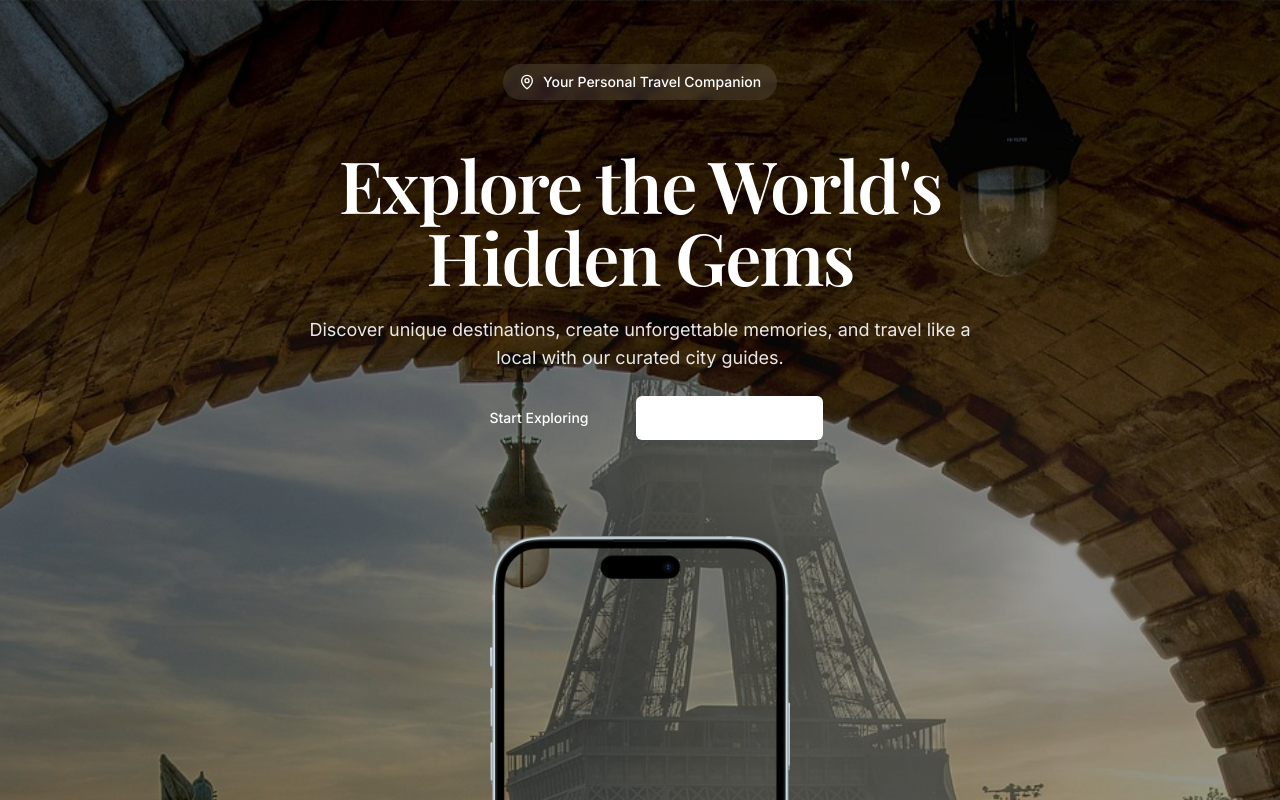
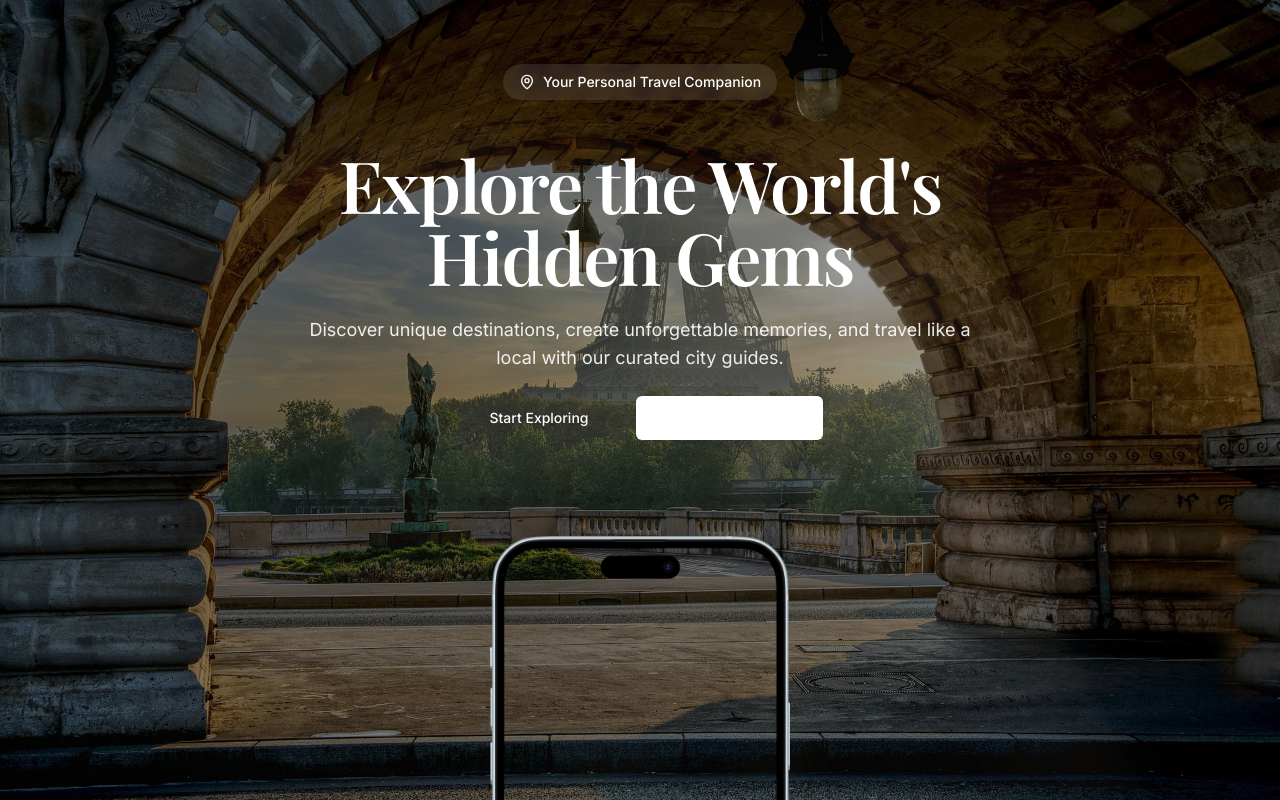
Before and after one commit to divo/city-wandr-explore-hub, a React (Vite) app: page / in a window 1280 px wide. Shown: the top 800 px of the page. Built offline with nearby package versions, Linux system fonts and the light colour scheme; grey boxes are pictures that could not be loaded.

Commit message:
Fix: Hero image layout
The hero image was not maintaining the intended 1/3 layout and was taking up the entire screen.  This commit addresses this issue.

```diff
--- a/src/pages/Index.tsx
+++ b/src/pages/Index.tsx
@@ -20,12 +20,13 @@ const Index = () => {
             className="w-full bg-cover bg-center"
             style={{
               backgroundImage: "url('/paris.jpg')",
-              paddingBottom: "133%", // This extends the background by 1/3 extra
+              height: "100vh", // Set initial height to viewport height
+              paddingBottom: "33.33%", // Add 1/3 extra height
             }}
           >
             <div className="absolute inset-0 bg-black/40" /> {/* Overlay for better text readability */}
           </div>
-          <div className="absolute inset-0">
+          <div className="absolute inset-0 flex flex-col">
             <HeroSection />
             <PhonePreview />
           </div>
```
